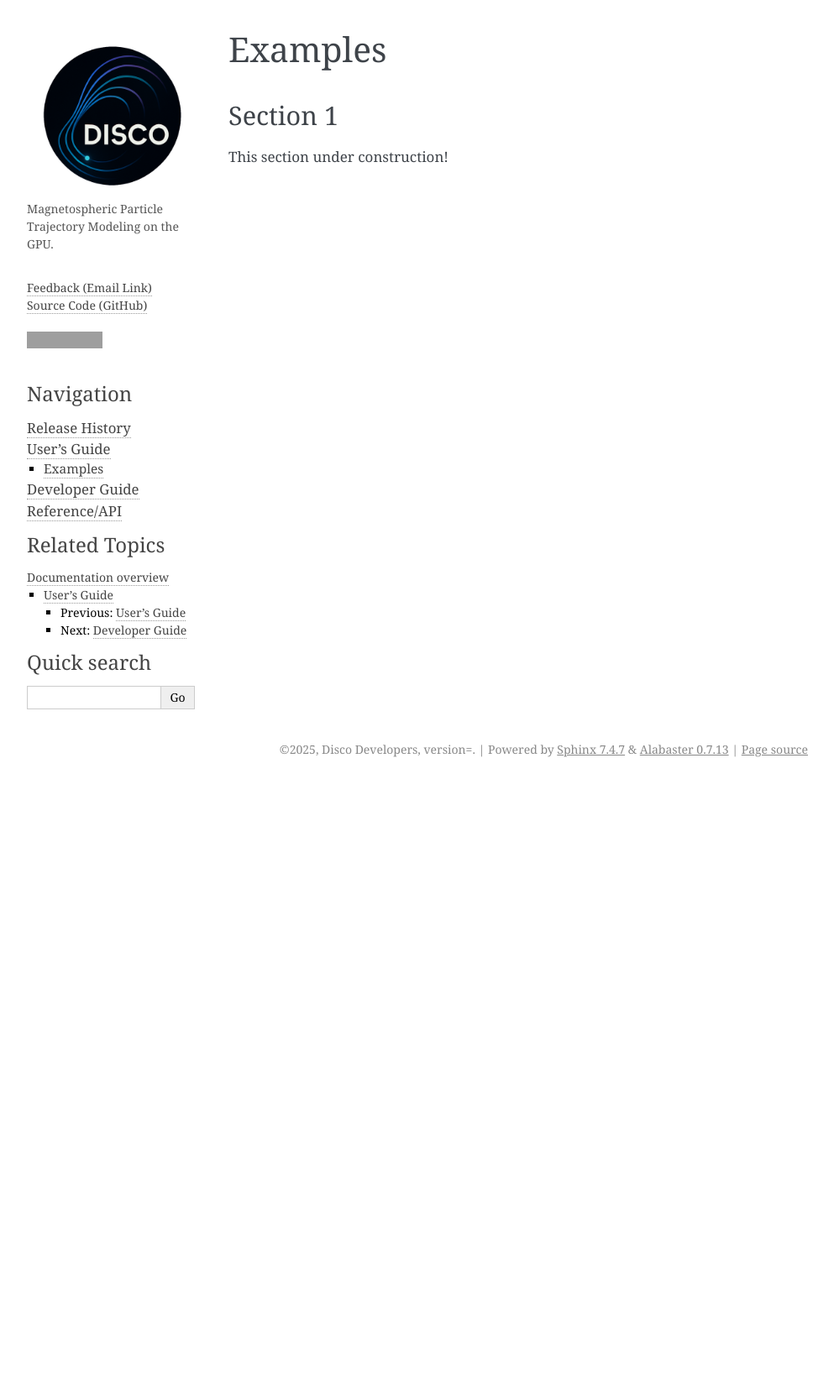
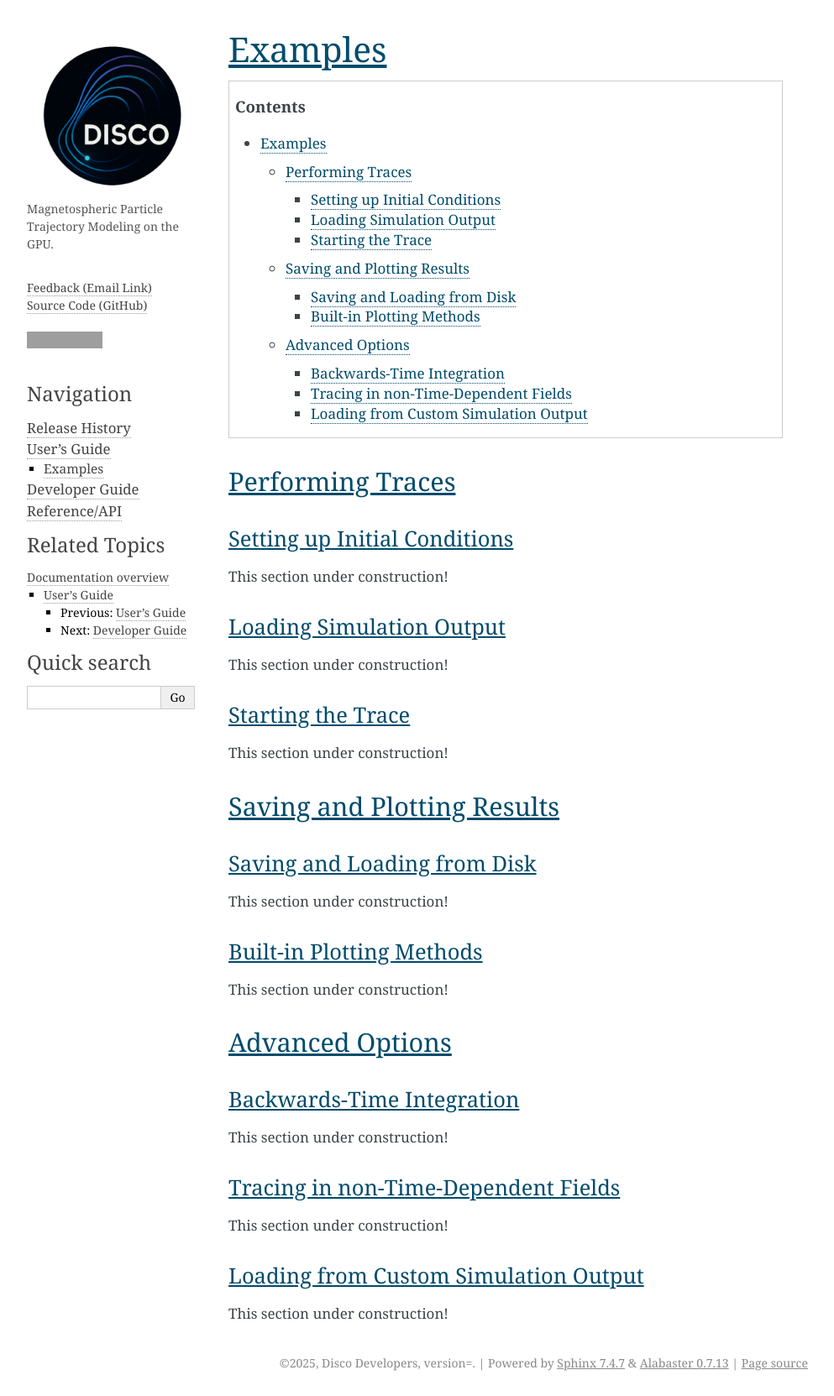
Before and after one commit to ddasilva/disco, a Sphinx documentation site: the page built from docs/user-guide/examples.rst, in a window 1280 px wide. Shown: the whole page at 84% size, without its empty margins (148-1141 px from the left). Built offline with Sphinx 7.4.7, drawn with Linux system fonts in a browser that asks for light colours; before the commit the page ends 932 px from its top, so only the background shows below that; grey boxes are pictures that could not be loaded.

Commit message:
Add notice of SWMF support in intro text

```diff
--- a/docs/index.rst
+++ b/docs/index.rst
@@ -8,6 +8,7 @@
 
 DISCO is a tool for magnetospheric particle trajectory modeling, also known as particle tracing, on the GPU. It calculates the trajectories of particles using guiding center theory with full support for relativistic effects. The tool operates on magnetic and electric fields on MHD output and user-provided initial conditions.
 
+Currently DISCO supports tracing in output from the `Space Weather Modeling Framework (SWMF) <https://clasp.engin.umich.edu/research/theory-computational-methods/space-weather-modeling-framework/>`_, and support for `MAGE <https://cgs.jhuapl.edu/Models/mage.php>`_ is planned.
 
 .. toctree::
    :maxdepth: 2
--- a/docs/user-guide/examples.rst
+++ b/docs/user-guide/examples.rst
@@ -1,9 +1,52 @@
 .. _examples:
 
-********
+#########
 Examples
-********
+#########
 
-Section 1
-========
+.. contents::
+   :depth: 3
+
+Performing Traces
+*****************
+
+Setting up Initial Conditions
+===========================
 This section under construction!
+
+Loading Simulation Output
+===========================
+This section under construction!
+
+Starting the Trace
+===================
+This section under construction!
+
+
+Saving and Plotting Results
+******************************
+
+Saving and Loading from Disk
+=============================
+This section under construction!
+
+
+Built-in Plotting Methods
+=============================
+This section under construction!
+
+
+Advanced Options
+*****************
+
+Backwards-Time Integration
+===========================
+This section under construction!
+
+Tracing in non-Time-Dependent Fields
+==========================================
+This section under construction!
+
+Loading from Custom Simulation Output
+===============================
+This section under construction!
```
